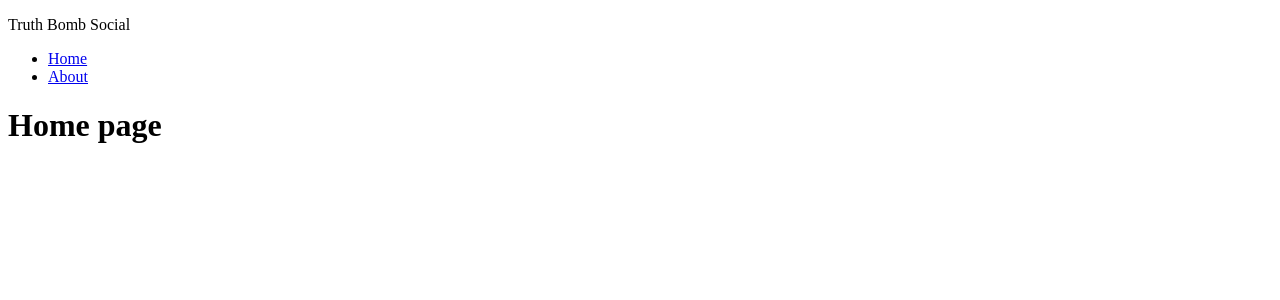
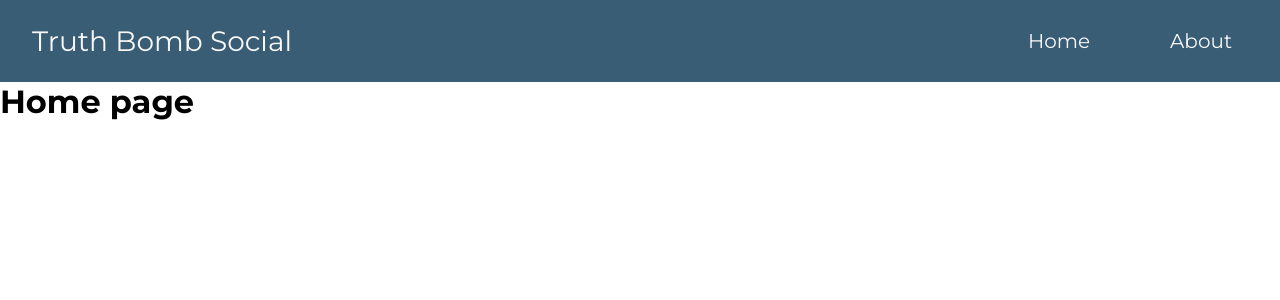
Before and after one commit to melissakipp/tbs-startup, a Next.js app: page / in a window 1280 px wide. Shown: the top 300 px of the page. Built offline with nearby package versions, Linux system fonts and the light colour scheme.

Commit message:
Add @next/fonts/google

```diff
--- a/package.json
+++ b/package.json
@@ -9,7 +9,7 @@
     "lint": "next lint"
   },
   "dependencies": {
-    "@next/font": "13.1.6",
+    "@next/font": "^13.1.6",
     "next": "13.1.6",
     "react": "18.2.0",
     "react-dom": "18.2.0"
--- a/src/app/globals.css
+++ b/src/app/globals.css
@@ -73,18 +73,6 @@
   }
 }
 
-* {
-  box-sizing: border-box;
-  padding: 0;
-  margin: 0;
-}
-
-html,
-body {
-  max-width: 100vw;
-  overflow-x: hidden;
-}
-
 body {
   color: rgb(var(--foreground-rgb));
   background: linear-gradient(
@@ -105,3 +93,58 @@ a {
     color-scheme: dark;
   }
 } */
+
+* {
+  box-sizing: border-box;
+  padding: 0;
+  margin: 0;
+}
+
+html,
+body {
+  font-size: 16px;
+  max-width: 100vw;
+  overflow-x: hidden;
+}
+
+.logo {
+  font-size: 1.75rem;
+  font-weight: 400;
+  margin: 0 2rem 0 2rem;
+}
+
+.siteNav {
+  background-color: #385D75;
+  color: #f8f8f8;
+  display: flex;
+  flex-flow: row nowrap;
+  justify-content: space-between;
+  align-items: center;
+  padding: 1.5rem 0 1.5rem 0;
+}
+
+.siteNav__list {
+  display: flex;
+  flex-flow: row nowrap;
+  justify-content: space-evenly;
+  list-style-type: none;
+}
+
+.siteNav__item {
+  margin: 0 3rem 0 2rem;
+}
+
+.siteNav__item a {
+  color: #f8f8f8;
+  font-size: 1.25rem;
+  text-decoration: none;
+}
+
+.siteNav__item a:hover {
+  color: yellow;
+}
+
+.menuBarLinks {
+  color: #bdfef2;
+  text-decoration: none;
+}
--- a/src/app/header.js
+++ b/src/app/header.js
@@ -1,17 +1,17 @@
-import Link from "next/link";
+import Link from 'next/link';
 
 export default function Header() {
   return (
-    <header>
-      <div>
-        <p>Truth Bomb Social</p>
+    <header className='siteNav'>
+      <div className='logoContainer'>
+        <p className='logo'>Truth Bomb Social</p>
       </div>
       <nav>
-        <ul>
-          <li>
+        <ul className='siteNav__list'>
+          <li className='siteNav__item'>
             <Link href="/">Home</Link>
           </li>
-          <li>
+          <li className='siteNav__item'>
             <Link href="/about">About</Link>
           </li>
         </ul>
--- a/src/app/layout.js
+++ b/src/app/layout.js
@@ -2,9 +2,16 @@ import Header from './header';
 
 import './globals.css'
 
+import { Montserrat } from "@next/font/google";
+
+const montserrat = Montserrat({
+  subsets: ["cyrillic"],
+  weight: ["400", "700", "900"],
+});
+
 export default function RootLayout({ children }) {
   return (
-    <html lang="en">
+    <html lang="en" className={montserrat.className}>
       {/*
         <head /> will contain the components returned by the nearest parent
         head.js. Find out more at https://beta.nextjs.org/docs/api-reference/file-conventions/head
```
Also changed, not shown: 1 other file (tests, documents, lock files or other folders).
